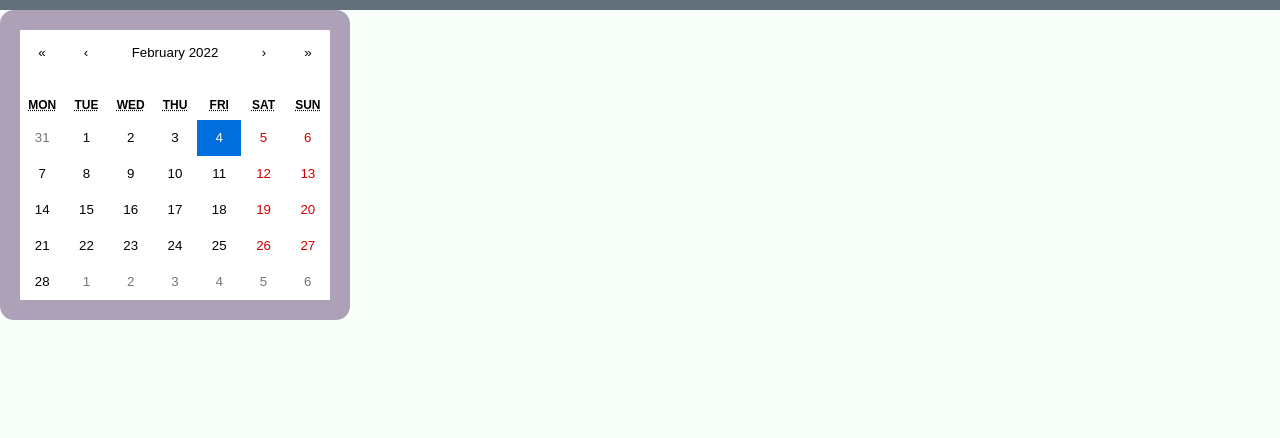
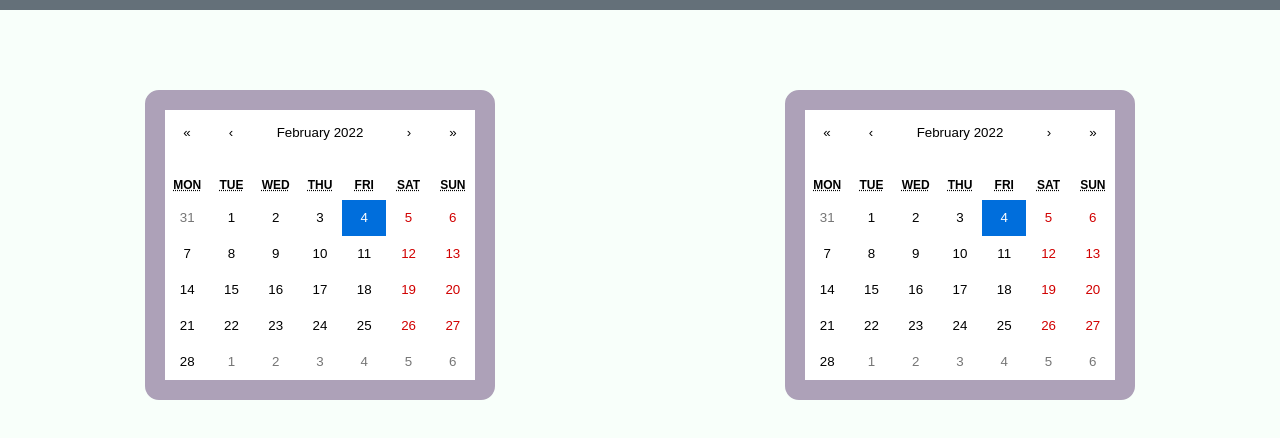
Before and after one commit to SheynaLew/breastfeeding-app, a React app: page / in a window 1280 px wide. Shown: the part 40-478 px from the top of the page. Built offline with nearby package versions, Linux system fonts and the light colour scheme; a web font is replaced by a local one.

Commit message:
second calendar added and spacing styled

```diff
--- a/src/components/App/App.css
+++ b/src/components/App/App.css
@@ -11,3 +11,11 @@
   border-color: #ada1b8;
   border-radius: 14px;
 } */
+
+.calendars {
+  margin-top: 5em;
+  display: flex;
+  flex-direction: row;
+  flex-wrap: wrap;
+  justify-content: space-around;
+}
--- a/src/components/App/index.js
+++ b/src/components/App/index.js
@@ -13,7 +13,11 @@ function App() {
   return (
     <div className="App">
       <Banner/>
+      <div className="calendars">
         <Calendars/>
+        <Calendars/>
+      </div>
+
     </div>
   );
 }
--- a/src/components/Calenders/Calenders.css
+++ b/src/components/Calenders/Calenders.css
@@ -3,4 +3,6 @@
   border-width: 20px;
   border-color: #ada1b8;
   border-radius: 14px;
+  /* margin: 0; */
+  /* position: absolute; */
 }
```
